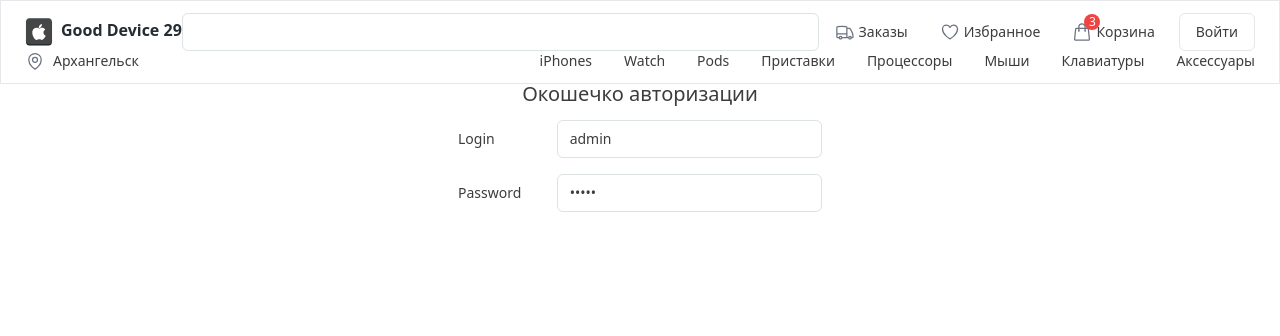
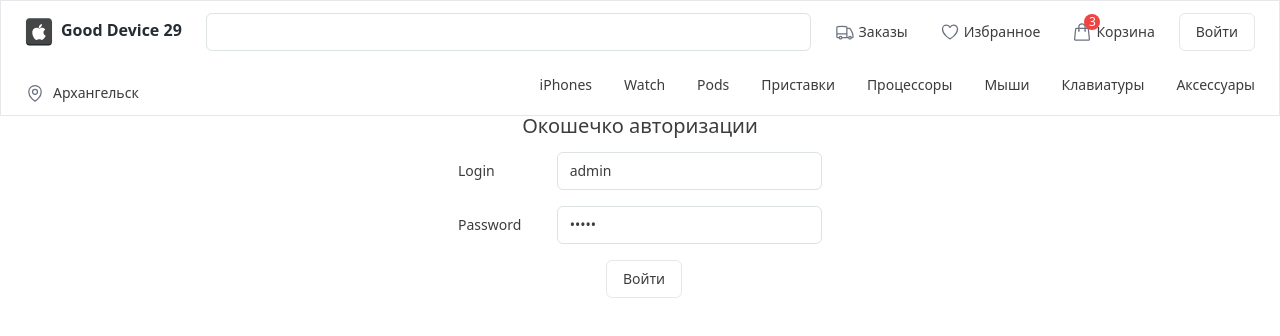
Before and after one commit to nikitaturabov/device-store, a Next.js app: page / in a window 1280 px wide. Shown: the top 336 px of the page. Built offline with nearby package versions, Linux system fonts and the light colour scheme.

Commit message:
маленькие фиксы

```diff
--- a/package.json
+++ b/package.json
@@ -20,6 +20,7 @@
     "eslint-config-next": "13.3.0",
     "firebase": "^9.21.0",
     "jose": "^4.14.4",
+    "jsonwebtoken": "^9.0.0",
     "next": "13.3.0",
     "postcss": "8.4.21",
     "react": "18.2.0",
@@ -28,6 +29,7 @@
     "typescript": "5.0.4"
   },
   "devDependencies": {
+    "@types/jsonwebtoken": "^9.0.2",
     "eslint": "^8.38.0",
     "eslint-plugin-implicit-dependencies": "^1.1.1"
   }
--- /dev/null
+++ b/src/app/api/hello/route.ts
@@ -0,0 +1,3 @@
+export async function GET(request: Request) {
+  return new Response('Hello, Next.js!');
+}
--- /dev/null
+++ b/src/app/api/login.ts
@@ -0,0 +1,22 @@
+import {NextApiRequest, NextApiResponse} from 'next';
+import jwt from 'jsonwebtoken';
+
+const KEY = '1212';
+
+export default function(request: NextApiRequest, response: NextApiResponse) {
+  if (!request.body) {
+    response.statusCode = 404;
+    response.end('Error');
+
+    return;
+  }
+
+  const {username, password} = request.body;
+
+  response.json({
+    token: jwt.sign({
+      username,
+      admin: username === 'admin' && password === 'admin'
+    }, KEY)
+  });
+}
--- a/src/app/layout.tsx
+++ b/src/app/layout.tsx
@@ -2,6 +2,7 @@ import './globals.css';
 import {Header} from '@/app/layout/components/Header';
 import {Body} from '@/app/layout/components/Body';
 import React, {FunctionComponent, PropsWithChildren} from 'react';
+import Head from 'next/head';
 
 export const metadata = {
   title: 'Home page',
@@ -10,6 +11,9 @@ export const metadata = {
 
 const RootLayout: FunctionComponent<PropsWithChildren> = ({children}) => {
   return <>
+    <Head>
+      <title>Next.js with Auth0</title>
+    </Head>
     <Header />
     <Body>{children}</Body>
   </>;
--- a/src/app/layout/components/Header/index.tsx
+++ b/src/app/layout/components/Header/index.tsx
@@ -14,11 +14,11 @@ export const Header = (): JSX.Element => {
           <Logo />
         </FlexItem>
 
-        <FlexItem grow={'grow'} classNames={'ml-6'}>
+        <FlexItem grow={'grow'} className={'ml-6'}>
           <input type='text' className='w-full rounded-md border border-[#DDE2E4] px-3 py-2 text-sm' />
         </FlexItem>
 
-        <FlexContainer classNames={'ml-2'}>
+        <FlexContainer className={'ml-2'}>
           <div className='flex cursor-pointer items-center gap-x-1 rounded-md py-2 px-4 hover:bg-gray-100'>
             <TruckIcon className='h-5 w-5 text-gray-500' />
             <Text.Small weight={'medium'}>
@@ -48,9 +48,9 @@ export const Header = (): JSX.Element => {
         </FlexContainer>
       </FlexContainer>
 
-      <FlexContainer classNames={'mt-4'} alignItems={'center'} justify={'between'}>
+      <FlexContainer className={'mt-4'} alignItems={'center'} justify={'between'}>
         <FlexItem>
-          <FlexContainer classNames={'mt-4'} alignItems={'center'} justify={'between'} gap={2}>
+          <FlexContainer className={'mt-4'} alignItems={'center'} justify={'between'} gap={2}>
             <MapPinIcon className='h-5 w-5 text-gray-500' />
             <span className='text-sm font-medium'>Архангельск</span>
           </FlexContainer>
--- a/src/app/page.tsx
+++ b/src/app/page.tsx
@@ -1,7 +1,7 @@
-import {Home} from '@/app/pages/Home';
+import {Auth} from '@/app/pages/Auth';
 
 const App = () => {
-  return <Home />;
+  return <Auth />;
 };
 
 export default App;
--- a/src/app/pages/Home/index.tsx
+++ b/src/app/pages/Auth/index.tsx
@@ -3,23 +3,27 @@ import {FlexItem} from '@/components/Flex/FlexItem';
 import {Title} from '@/components/Typography/Title';
 import {Text} from '@/components/Typography/Text';
 
-export const Home = () => {
+export const Auth = () => {
   return <FlexContainer className={'h-full'} justify={'center'}>
     <FlexItem>
-      <form action=''>
+      <form method={'POST'} action='/api/login'>
         <FlexContainer direction={'column'} justify={'center'} alignItems={'center'} gap={4}>
           <Title.H4 align={'center'}>{'Окошечко авторизации'}</Title.H4>
           <FlexContainer direction={'row'} alignItems={'center'} justify={'between'} gap={2}>
             <Text.Small className={'w-32'}>{'Login'}</Text.Small>
-            <input type={'text'} value={'admin'} className={'w-full rounded-md border border-[#DDE2E4] px-3 py-2 text-sm'} />
+            <input type={'text'} name={'username'} defaultValue={'admin'}
+              className={'w-full rounded-md border border-[#DDE2E4] px-3 py-2 text-sm'} />
           </FlexContainer>
 
 
           <FlexContainer direction={'row'} alignItems={'center'} justify={'between'} gap={2}>
             <Text.Small className={'w-32'}>{'Password'}</Text.Small>
-            <input type={'password'} value={'admin'} className={'w-full rounded-md border border-[#DDE2E4] px-3 py-2 text-sm'} />
+            <input type={'password'} name={'password'} defaultValue={'admin'}
+              className={'w-full rounded-md border border-[#DDE2E4] px-3 py-2 text-sm'} />
           </FlexContainer>
-
+          <button type={'submit'} className='ml-2 flex cursor-pointer items-center gap-x-1 rounded-md border py-2 px-4 hover:bg-gray-100'>
+            <span className='text-sm font-medium'>Войти</span>
+          </button>
         </FlexContainer>
       </form>
     </FlexItem>
```
Also changed, not shown: 1 other file (tests, documents, lock files or other folders).
